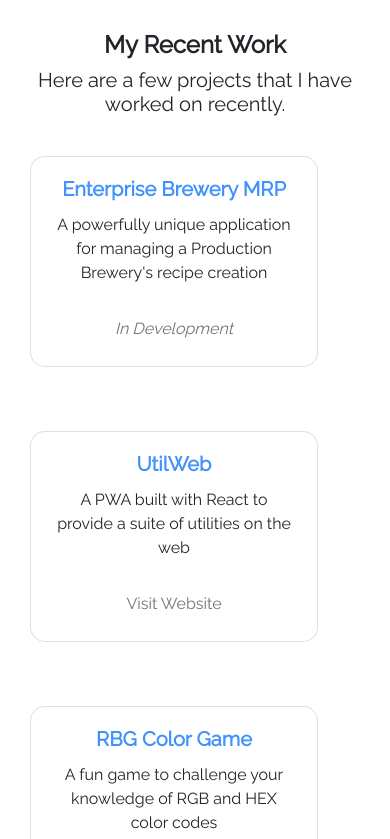
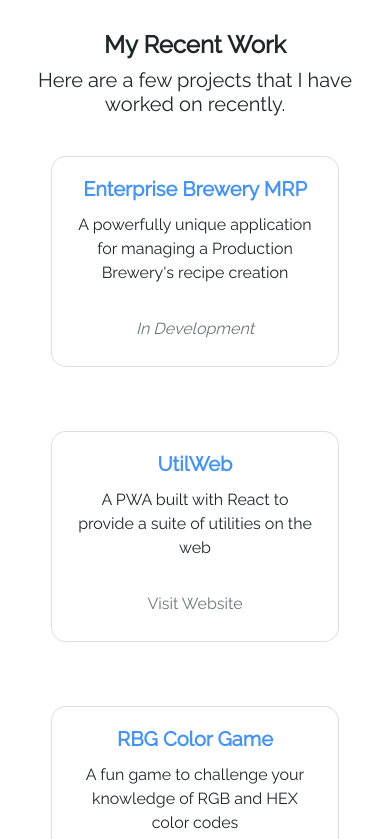
Before and after one commit to prestondoris/preston-doris, a React (Create React App) app: page / in a window 390 px wide. Shown: the part 4245-5084 px from the top of the page. Built offline with nearby package versions, Linux system fonts and the light colour scheme.

Commit message:
Fixed Mobility bug where project cards were not centered

```diff
--- a/src/AppBody.css
+++ b/src/AppBody.css
@@ -23,6 +23,14 @@
   border-right: solid 1px #d7dbde;
 }
 
+.projects {
+  display: flex;
+  flex-direction: row;
+  flex-wrap: wrap;
+  justify-content: space-between;
+  margin: 0 auto;
+}
+
 @media screen and (max-width: 990px) {
 
   .skills {
@@ -37,3 +45,9 @@
     font-size: 3.5em;
   }
 }
+
+@media screen and (max-width: 768px) {
+  .projects {
+    justify-content: center;
+  }
+}
--- a/src/Projects.js
+++ b/src/Projects.js
@@ -3,13 +3,6 @@
 import {Container} from 'react-bootstrap'
 
 function Projects() {
-  let wrapperStyles = {
-    display: 'flex',
-    flexDirection: 'row',
-    flexWrap: 'wrap',
-    justifyContent: 'space-between',
-    margin: '0 auto'
-  }
 
   let projectData = [
     {
@@ -68,7 +61,7 @@
     <Container style={{marginTop: '.5em'}}>
       <h4 style={{ fontWeight: '900' }}>My Recent Work</h4>
       <h5>Here are a few projects that I have worked on recently.</h5>
-      <div style={wrapperStyles}>
+      <div className='projects'>
         {projects}
       </div>
     </Container>
```
